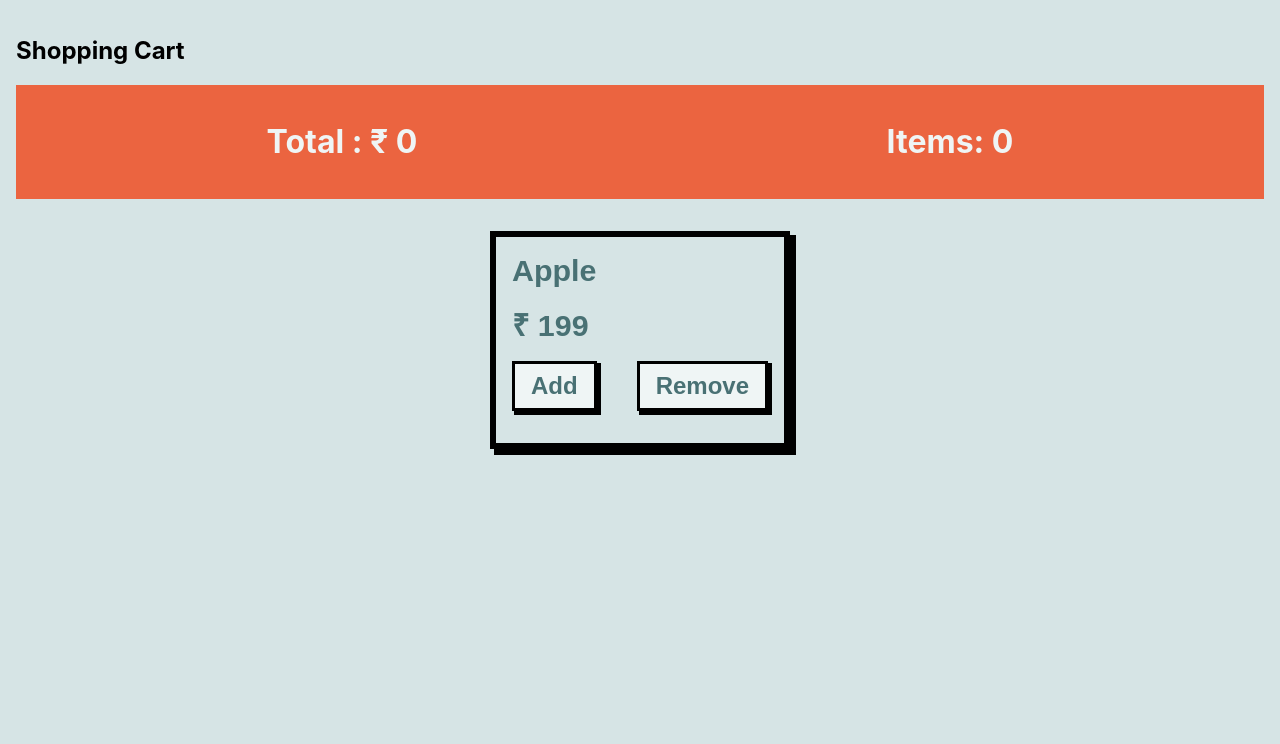
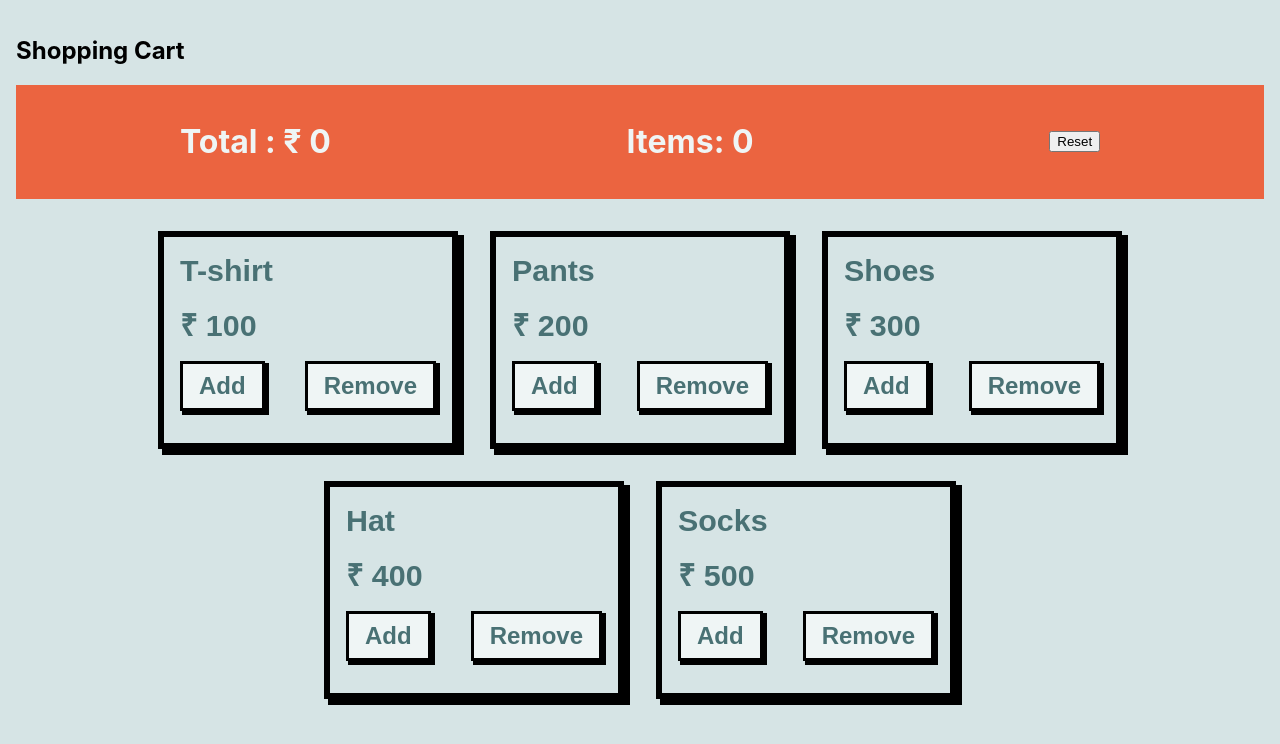
Before and after one commit to gagankumar8294/useContextV2, a React (Create React App) app: page / in a window 1280 px wide. Shown: the top 744 px of the page. Built offline with nearby package versions, Linux system fonts and the light colour scheme; a web font is replaced by a local one.

Commit message:
itemContext is created and musing map function i rendered all the items from data file to items file

```diff
--- /dev/null
+++ b/src/components/CartModal.js
@@ -0,0 +1,3 @@
+import React from "react";
+
+import styles from '../styles/CartModal.module.css';
--- a/src/components/ItemCard.jsx
+++ b/src/components/ItemCard.jsx
@@ -4,30 +4,19 @@ import { useValue } from "../itemContext";
 
 function ItemCard({ name, price }) {
 
-  const { item, setItem, total, setTotal } = useValue();
+  const { handleAdd, handleRemove } = useValue();
 
-  const handleAdd = () => {
-    setTotal(total + price)
-    setItem(item + 1)
-  };
 
-  const handleRemove = () => {
-    if(total <= 0) {
-      return;
-    }
-    setItem(item - 1)
-    setTotal((prevState) => prevState - price)
-  };
 
   return (
     <div className={styles.itemCard}>
       <div className={styles.itemName}>{name}</div>
       <div className={styles.itemPrice}>&#x20B9; {price}</div>
       <div className={styles.itemButtonsWrapper}>
-        <button className={styles.itemButton} onClick={() => handleAdd()}>
+        <button className={styles.itemButton} onClick={() => handleAdd(price)}>
           Add
         </button>
-        <button className={styles.itemButton} onClick={() => handleRemove()}>
+        <button className={styles.itemButton} onClick={() => handleRemove(price)}>
           Remove
         </button>
       </div>
--- a/src/components/Items.jsx
+++ b/src/components/Items.jsx
@@ -1,10 +1,13 @@
 import styles from "../styles/Item.module.css";
 import ItemCard from "./ItemCard";
+import data from "../data/itemData";
 
 function Items() {
   return (
     <div className={styles.wrapper}>
-      <ItemCard name="Apple" price={199} />
+      {data.map((d) => (
+        <ItemCard key={d.id} name={d.name} price={d.price} />
+      ))}
     </div>
   );
 }
--- a/src/components/Navbar.jsx
+++ b/src/components/Navbar.jsx
@@ -2,14 +2,19 @@ import React from "react";
 import styles from "../styles/Total.module.css";
 import { useValue } from "../itemContext";
 
+
+
 function Navbar() {
 
-  const value = useValue();
+  const {total, item, handleReset} = useValue();
 
   return (
     <div className={styles.container}>
-      <h1>Total : &#x20B9; {value.total}</h1>
-      <h1>Items: {value.item}</h1>
+      <h1>Total : &#x20B9; {total}</h1>
+      <h1>Items: {item}</h1>
+      <button className={styles.itemButton} onClick={() => handleReset()}>
+          Reset
+        </button>
     </div>
   );
 }
--- a/src/itemContext.js
+++ b/src/itemContext.js
@@ -8,13 +8,33 @@ function useValue() {
     return value;
 }
 
+
+
 function CustomItemContext({children}) {
 
     const [total, setTotal] = useState(0);
     const [item, setItem] = useState(0);
 
+    const handleAdd = (price) => {
+    setTotal(total + price)
+    setItem(item + 1)
+  };
+
+  const handleRemove = (price) => {
+    if(total <= 0) {
+      return;
+    }
+    setItem(item - 1)
+    setTotal((prevState) => prevState - price)
+  };
+
+  function handleReset() {
+   setTotal(0);
+   setItem(0);
+}
+
     return (
-        <itemContext.Provider value={{total, setTotal, item, setItem}}>
+        <itemContext.Provider value={{total, item, handleAdd,handleReset, handleRemove}}>
             {children}
         </itemContext.Provider>
     )
```
